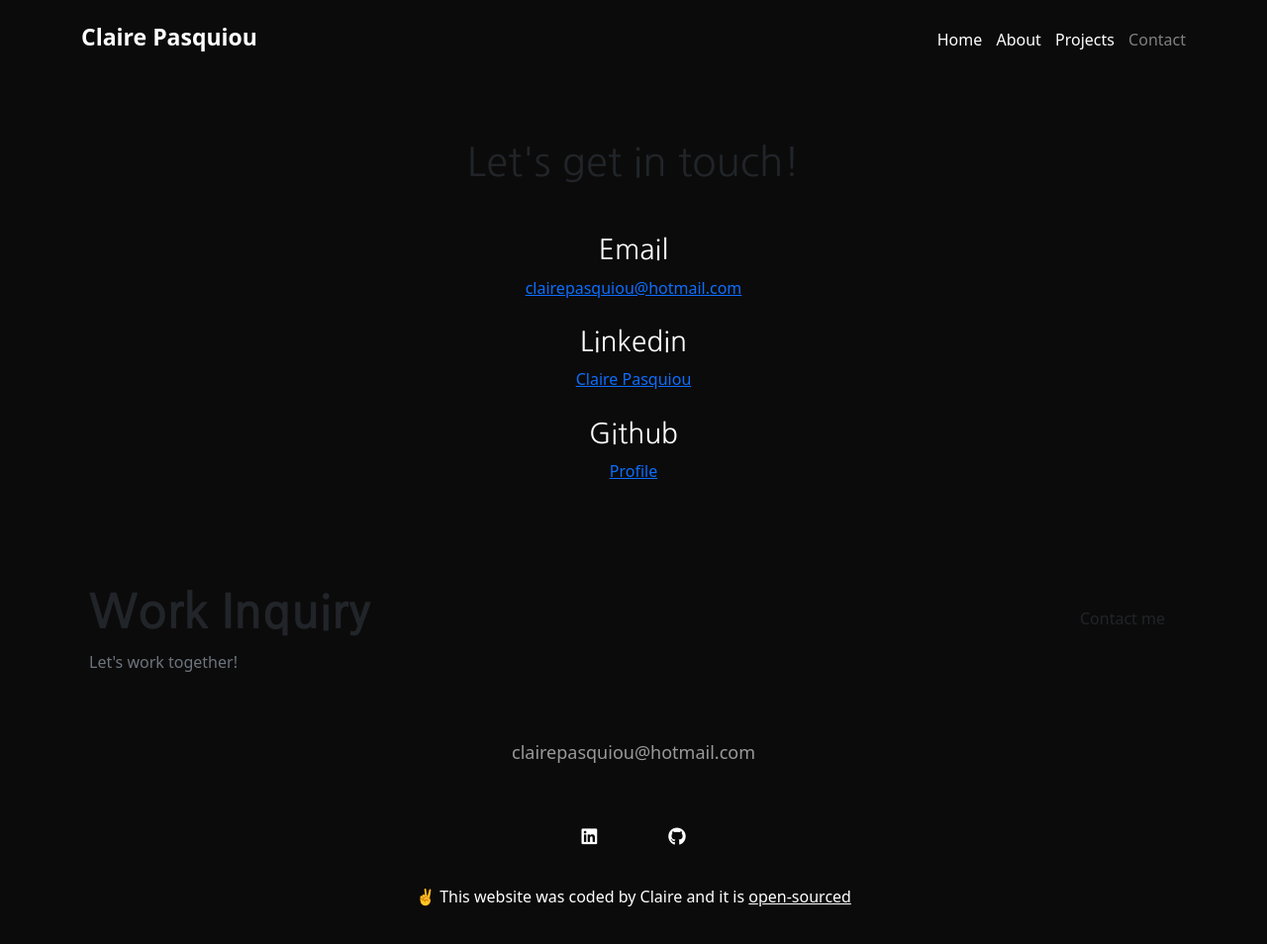
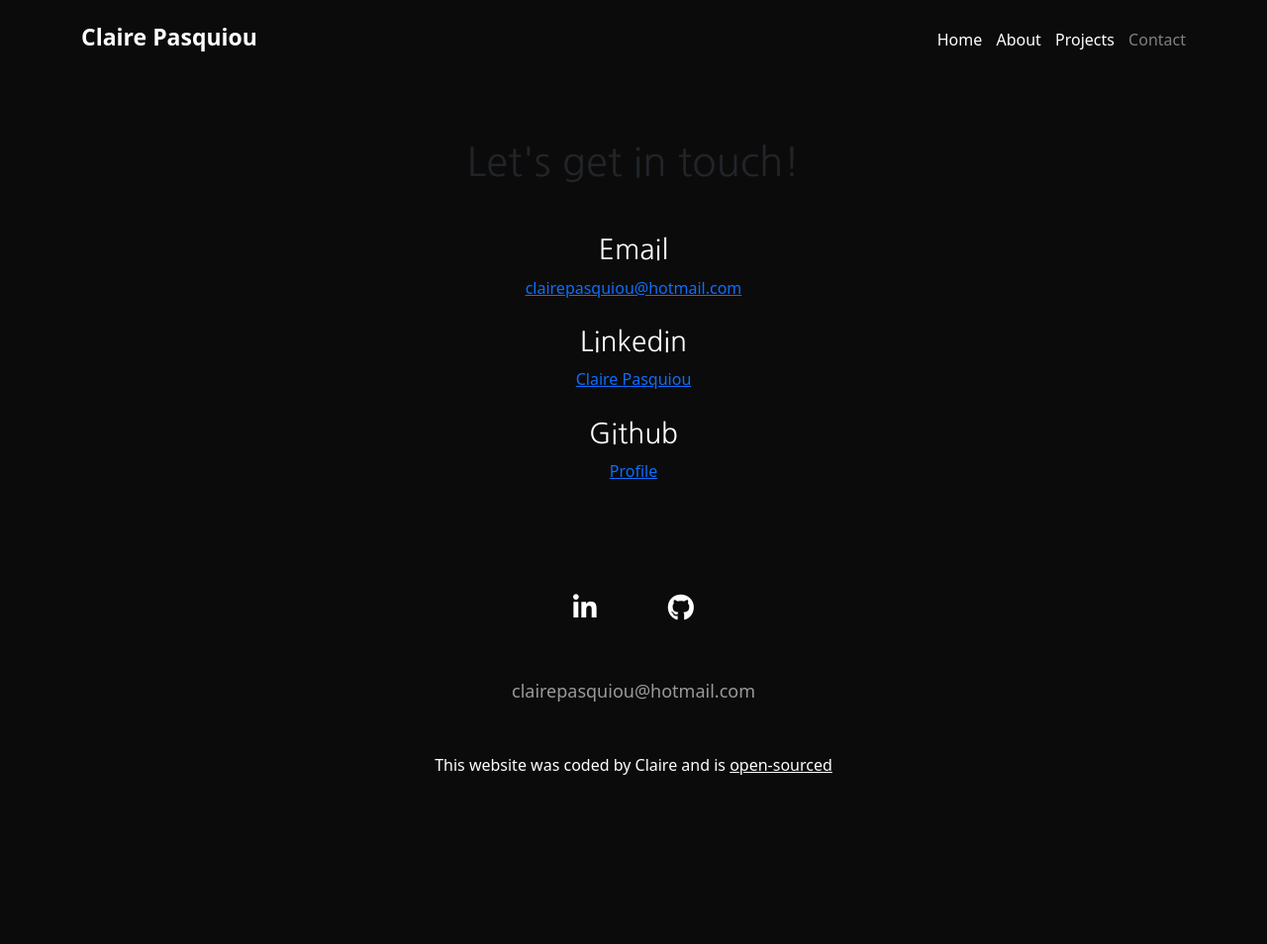
Before and after one commit to ClairePasquiou/portfolio-project, a plain HTML site: page contact.html in a window 1280 px wide. Shown: the whole page at 99% size. Drawn offline with nearby package versions, Linux system fonts and the light colour scheme.

Commit message:
Redundancies in footer eliminated

```diff
--- a/contact.html
+++ b/contact.html
@@ -71,22 +71,25 @@
         </p>
       </div>
 
-      <footer>
-        <div class="contact-box justify-content-between mb-5 d-none d-md-flex">
-          <div>
-            <h4>Work Inquiry</h4>
-            <p class="text-muted">Let's work together!</p>
-          </div>
-          <div>
-            <a
-              href="/contact.html"
-              title="Contact Claire"
-              class="btn btn-branding mt-3">
-              Contact me
-            </a>
-          </div>
+            <footer>
+
+
+        <div class="social-links d-flex justify-content-center">
+          <a
+            href="https://www.linkedin.com/in/claire-pasquiou/"
+            title="linkedin profile"
+            target="_blank"
+            ><i class="fa-brands fa-linkedin-in fa-xl" style="color: #ffffff;"></i></a>
+          <a
+            href="https://github.com/ClairePasquiou"
+            title="Github profile"
+            target="_blank"
+            >
+           <i class="fa-brands fa-github fa-xl" style="color: #ffffff;"></i>
+        </a>
         </div>
-        <div class="d-flex justify-content-center mb-5">
+
+         <div class="d-flex justify-content-center mt-5 mb-5">
           <a
             href="mailto:clairepasquiou@hotmail.com"
             title="email claire"
@@ -94,23 +97,9 @@
             >clairepasquiou@hotmail.com</a
           >
         </div>
-        <div class="social-links d-flex justify-content-center">
-          <a
-            href="https://www.linkedin.com/in/claire-pasquiou/"
-            title="linkedin profile"
-            target="_blank"
-            ><i class="fa-brands fa-linkedin"></i
-          ></a>
-          <a
-            href="https://github.com/ClairePasquiou"
-            title="Github profile"
-            target="_blank"
-            ><i class="fa-brands fa-github"></i
-          ></a>
-        </div>
 
         <p class="text-center mt-4">
-          ✌️ This website was coded by Claire and it is
+          This website was coded by Claire and is
           <a
             target="_blank"
             href="https://github.com/ClairePasquiou/portfolio-project"
--- a/styles/portfolio.css
+++ b/styles/portfolio.css
@@ -215,11 +215,7 @@ footer .email-link:hover {
 
 /*App*/
 
-.contact-box h4 {
-  color: var(--fourth-color);
-  font-size: 48px;
-  font-weight: bold;
-}
+
 
 .icon {
   margin-top: 30px;
```
Also changed, not shown: work.html (+30 -19 lines).
